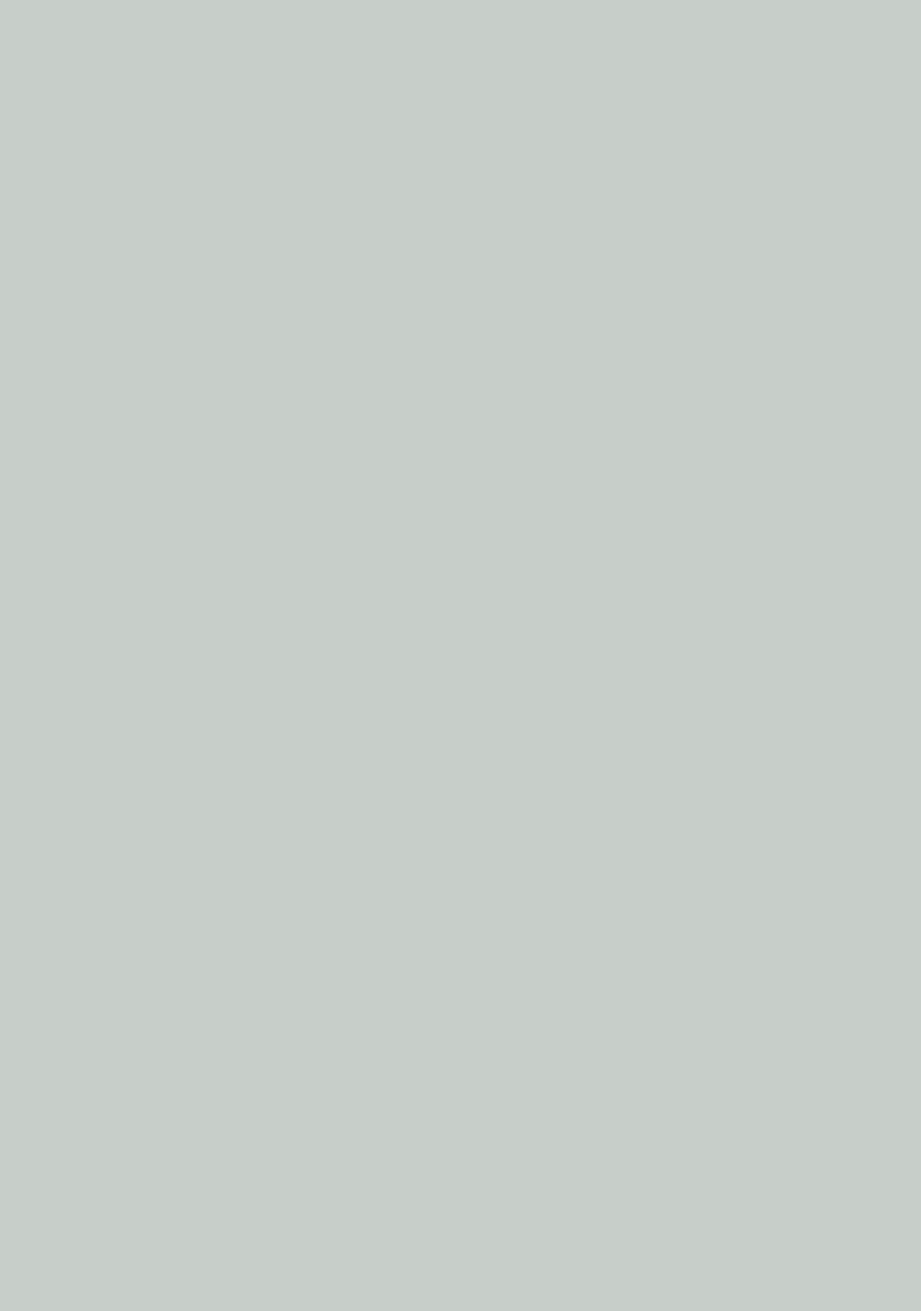
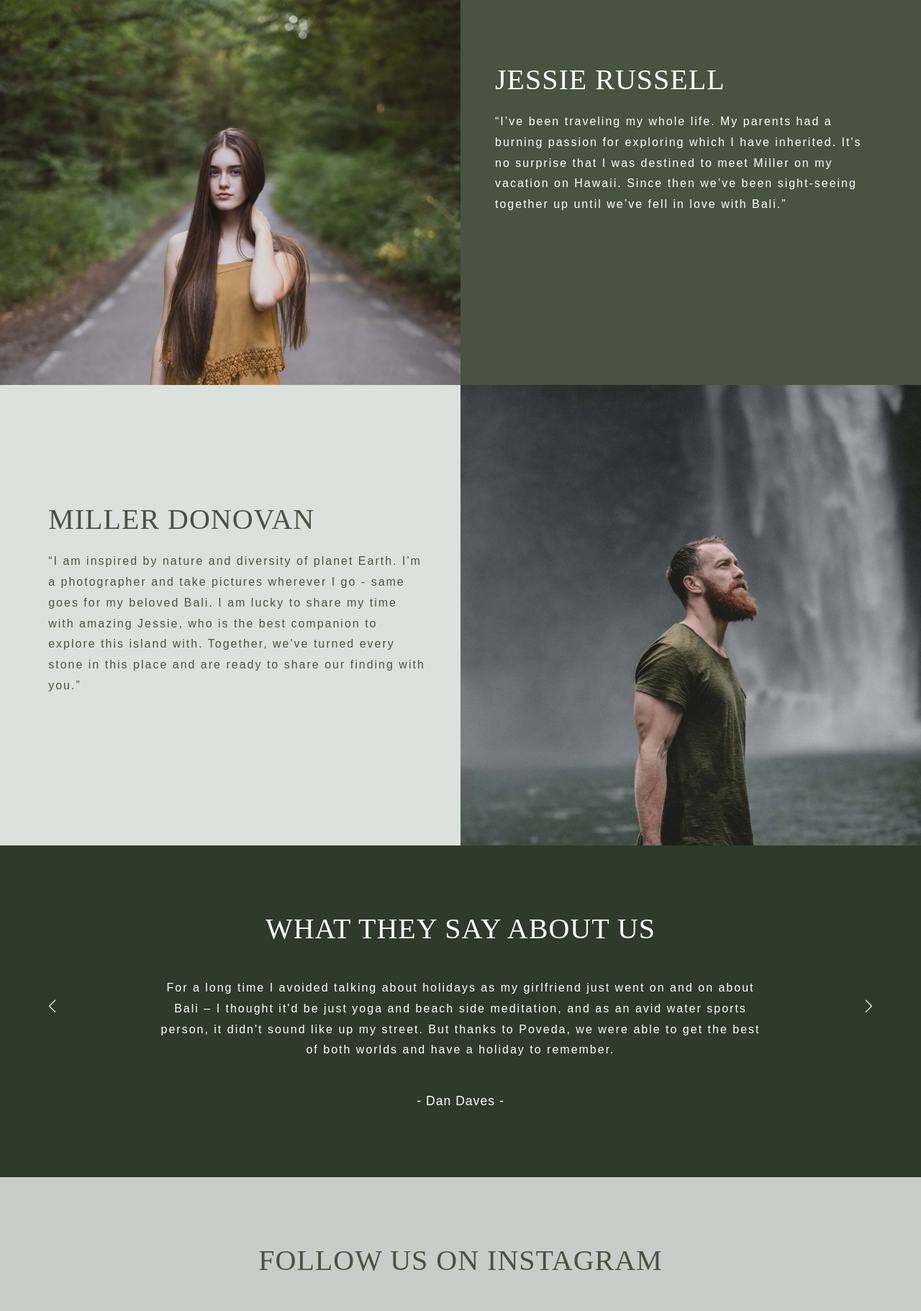
Before and after one commit to SutheeDev/react-poveda, a React (Vite) app in the folder client/: page /AboutUs in a window 1280 px wide. Shown: the part 1135-2957 px from the top of the page at 72% size. Before the commit the page ends 1030 px from the top, so only its background shows below. Built offline with nearby package versions, Linux system fonts and the light colour scheme.

Commit message:
added Articles, Testimonial, Gallery, Invitation, and Footer components to AboutUs page

```diff
--- a/client/src/components/Article.jsx
+++ b/client/src/components/Article.jsx
@@ -34,6 +34,7 @@ const Article = ({
             {pSecond && <p className="paragraph">{pSecond}</p>}
             {pThird && <p className="paragraph">{pThird}</p>}
           </div>
+          {btnText && (
             <Button
               className="btn"
               text={btnText}
@@ -45,6 +46,7 @@ const Article = ({
               txColorHover={btnHoverColor}
               path={path}
             />
+          )}
         </div>
       </div>
     </Wrapper>
--- a/client/src/pages/AboutUs.jsx
+++ b/client/src/pages/AboutUs.jsx
@@ -1,6 +1,19 @@
 import styled from "styled-components";
-import { Hero, Message } from "../components";
+import {
+  Hero,
+  Message,
+  Article,
+  Testimonial,
+  Gallery,
+  Invitation,
+  Footer,
+} from "../components";
 import imgUrl from "../assets/images/HERO_02_ABOUTUS.jpg";
+import imgAr1 from "../assets/images/AR_ABOUT_01.jpg";
+import imgAr2 from "../assets/images/AR_ABOUT_02.jpg";
+import imgIg1 from "../assets/images/GL_IG_01.jpg";
+import imgIg2 from "../assets/images/GL_IG_02.jpg";
+import imgIg3 from "../assets/images/GL_IG_03.jpg";
 
 const AboutUs = () => {
   return (
@@ -11,6 +24,44 @@ const AboutUs = () => {
         title="in love with bali"
         paragraph={`We are a couple of nomads who used to explore the globe. The day we stepped our foot on Balinese ground one thing was clear - we fell in love. We kept coming back every few months and understood that this is a love affair for a lifetime. We fully moved here in 2018 and been exploring the island ever since. We’re excited to share what we’ve found and show you this beautiful corner of the world.`}
       />
+
+      <Article
+        title="jessie russell"
+        pFirst={` “I’ve been traveling my whole life. My parents had a burning passion for exploring which I have inherited. It's no surprise that I was destined to meet Miller on my vacation on Hawaii. Since then we’ve been sight-seeing together up until we’ve fell in love with Bali.” `}
+        bgColor="var(--green-2)"
+        txColor="var(--white)"
+        imgLeft={true}
+        img={imgAr1}
+      />
+
+      <Article
+        title="miller donovan"
+        pFirst={` “I am inspired by nature and diversity of planet Earth. I'm a photographer and take pictures wherever I go - same goes for my beloved Bali. I am lucky to share my time with amazing Jessie, who is the best companion to explore this island with. Together, we've turned every stone in this place and are ready to share our finding with you.” `}
+        bgColor="var(--light-grey)"
+        txColor="var(--green-2)"
+        imgLeft={false}
+        img={imgAr2}
+      />
+
+      <Testimonial bgColor="var(--green-1)" />
+
+      <Gallery
+        title="follow us on instagram"
+        img1={imgIg1}
+        img2={imgIg2}
+        img3={imgIg3}
+        bgColor="var(--grey)"
+        mainBtnText="@poveda_travel"
+        mainPath="https://www.instagram.com/"
+        ig={true}
+      />
+
+      <Invitation
+        title="come visit us"
+        info={`We’ve been obsessed with exploring this island for several years - let us show the best we’ve found! Contact us so we can help you organize a memorable stay at one of the most magical places on the planet!`}
+      />
+
+      <Footer />
     </Wrapper>
   );
 };
```
Lines whose indentation alone changed are shown as unchanged.
